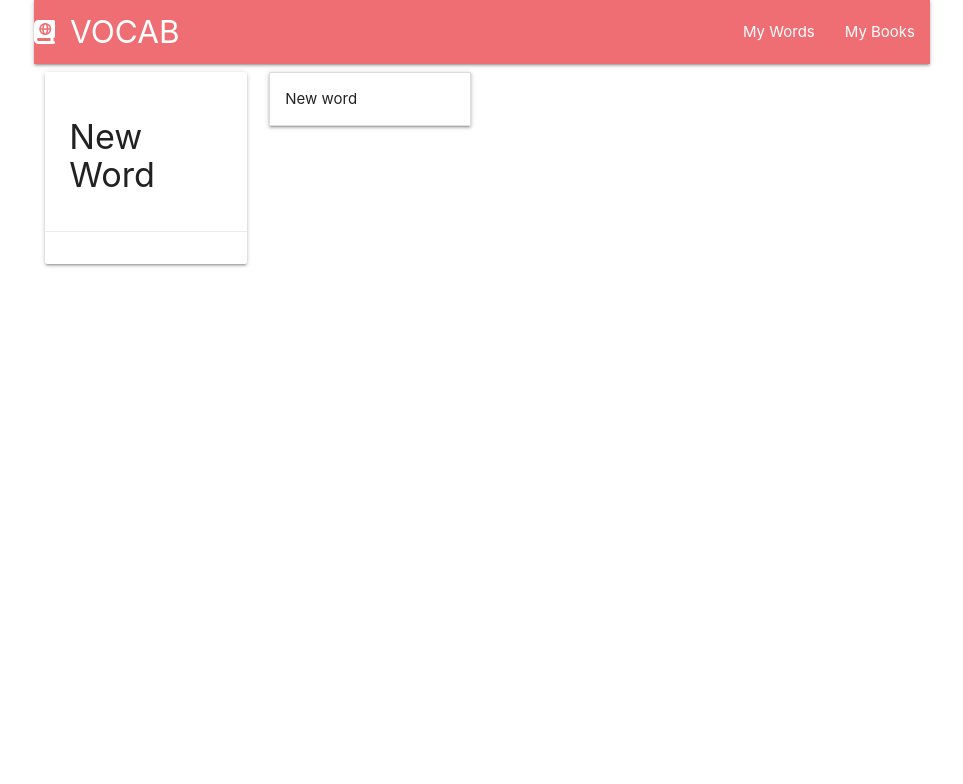
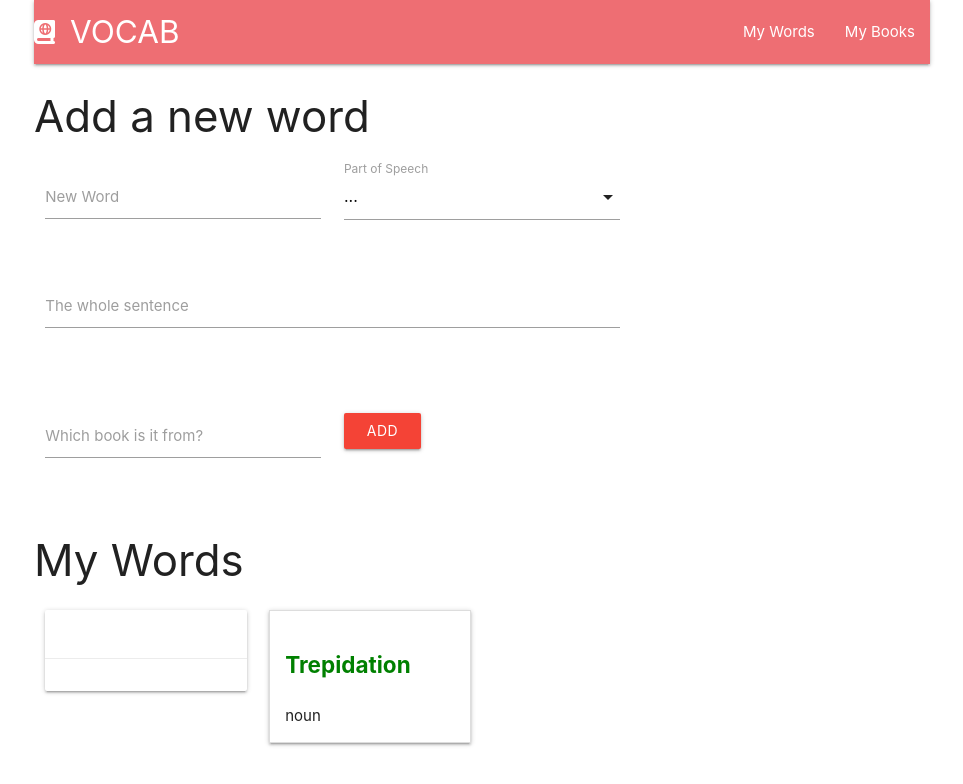
Before and after one commit to lp5786766/online-vocab, a plain HTML site: page public/index.html in a window 1280 px wide. Shown: the whole page, without its empty margins (158-1121 px from the left). Drawn offline with nearby package versions, Linux system fonts and the light colour scheme.

Commit message:
my words are set up properly

```diff
--- a/public/assets/css/styles.css
+++ b/public/assets/css/styles.css
@@ -0,0 +1,15 @@
+.my-words {
+    color: green;
+    font-size: 1.5rem;
+    font-weight: 700;
+
+}
+
+.collapsible-header {
+    display: flex;
+    flex-direction: column;
+}
+
+.part-of-speech {
+    margin: 0px;
+}
--- a/public/assets/js/index.js
+++ b/public/assets/js/index.js
@@ -1,3 +1,14 @@
 $(document).ready(function(){
     $('.collapsible').collapsible();
+    $('select').formSelect();
   });
+
+  // This page will display:
+
+  // - Navbar (My Books, My languages)
+
+  // - Add a new word form (word, sentence, book, additional details)
+
+  // - My recent words as cards (with collapsible info)
+
+  // - list of books/languages
--- a/public/index.html
+++ b/public/index.html
@@ -7,12 +7,17 @@
       rel="stylesheet"
       href="https://cdnjs.cloudflare.com/ajax/libs/materialize/1.0.0/css/materialize.min.css"
     />
-    <link href="https://fonts.googleapis.com/icon?family=Material+Icons" rel="stylesheet">
+    <link
+      href="https://fonts.googleapis.com/icon?family=Material+Icons"
+      rel="stylesheet"
+    />
+    <link rel="stylesheet" href="assets/css/styles.css">
     <title>My Vocab</title>
   </head>
 
   <body>
     <div class="container">
+      <!-- NAVBAR -->
       <nav>
         <div class="nav-wrapper">
           <a href="#" class="brand-logo"><i class="fas fa-atlas"></i> VOCAB</a>
@@ -22,33 +27,105 @@
           </ul>
         </div>
       </nav>
+
+      <!-- ADD A NEW WORD -->
       <div class="row">
+        <h3>Add a new word</h3>
+        <form class="col s8">
+          <div class="row">
+            <div class="input-field col s6">
+              <textarea
+                id="new_word"
+                type="text"
+                class="materialize-textarea"
+              ></textarea>
+              <label for="new_word">New Word</label>
+            </div>
+            <div class="input-field col s6">
+              <select>
+                <option value="" disabled selected>...</option>
+                <option value="1">Noun</option>
+                <option value="2">Verb</option>
+                <option value="3">Adjective</option>
+                <option value="4">Adverb</option>
+              </select>
+              <label>Part of Speech</label>
+            </div>
+          </div>
+          <div class="row">
+            <div class="col s12">
+              <div class="row">
+                <div class="input-field col s12">
+                  <textarea
+                    id="textarea1"
+                    class="materialize-textarea"
+                  ></textarea>
+                  <label for="textarea1">The whole sentence</label>
+                </div>
+              </div>
+            </div>
+          </div>
+          <div class="row">
+            <div class="input-field col s6">
+              <textarea
+                id="book"
+                type="text"
+                class="materialize-textarea"
+              ></textarea>
+              <label for="book">Which book is it from?</label>
+            </div>
+
+            <div class="input-field col s2">
+              <button class="btn waves-effect waves-light red" type="submit" name="action">Add
+                <i class="fas fa-feather-alt"></i>
+              </button>
+            </div>
+
+          </div>
+        </form>
+      </div>
+
+      <!-- MY WORDS -->
+      <div class="row">
+        <h3>My Words</h3>
         <div class="col s3">
           <div class="card horizontal">
-
             <div class="card-stacked">
               <div class="card-content">
-                <h4>New Word</h4>
-              </div>
-              <div class="card-action">
 
               </div>
+              <div class="card-action"></div>
             </div>
           </div>
         </div>
         <div class="col s3">
           <ul class="collapsible">
             <li>
-              <div class="collapsible-header">New word</div>
-              <div class="collapsible-body"><span>Lorem ipsum dolor sit amet.</span></div>
+              <div class="collapsible-header">
+
+                  <p class="my-words">Trepidation</p>
+
+
+                  <p class="part-of-speech">noun</p>
+
+
+
+              </div>
+              <div class="collapsible-body">
+
+                <b>"The men set off in fear and trepidation"</b>
+                <p>Google dictionary <i>by Google</i></p>
+              </div>
             </li>
-
           </ul>
         </div>
       </div>
-
     </div>
-    <script src="https://code.jquery.com/jquery-3.5.1.min.js" integrity="sha256-9/aliU8dGd2tb6OSsuzixeV4y/faTqgFtohetphbbj0=" crossorigin="anonymous"></script>
+    <script
+      src="https://code.jquery.com/jquery-3.5.1.min.js"
+      integrity="sha256-9/aliU8dGd2tb6OSsuzixeV4y/faTqgFtohetphbbj0="
+      crossorigin="anonymous"
+    ></script>
     <script
       src="https://kit.fontawesome.com/26b6718224.js"
       crossorigin="anonymous"
```
Also changed, not shown: public/assets/js/addWord.js (deleted).
